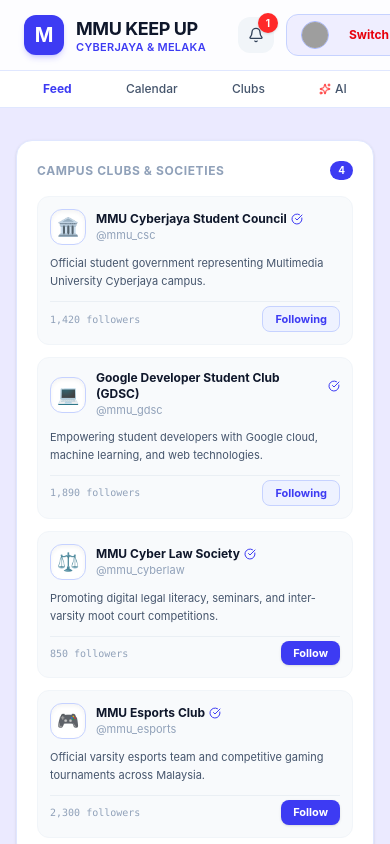
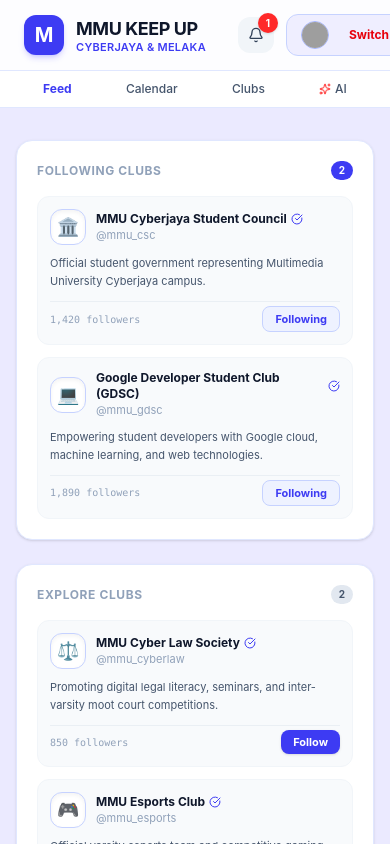
Before and after one commit to angdotcom/mmukeepup, a React (Vite) app: page / in a window 390 px wide. Shown: the top 844 px of the page. Built offline with nearby package versions, Linux system fonts and the light colour scheme; grey boxes are pictures that could not be loaded.

Commit message:
feat(clubs): split clubs into Following and Explore sections
Organized the club sidebar by separating clubs into "Following" and "Explore" categories to improve navigation and user focus.

```diff
--- a/src/App.tsx
+++ b/src/App.tsx
@@ -279,6 +279,9 @@
   // Comment input state per post
   const [commentInputs, setCommentInputs] = useState<{ [postId: string]: string }>({});
 
+  const followedClubs = REGISTERED_CLUBS.filter(c => followedClubIds.includes(c.id));
+  const exploreClubs = REGISTERED_CLUBS.filter(c => !followedClubIds.includes(c.id));
+
   const handleRegister = (e: React.FormEvent) => {
     e.preventDefault();
     if (!regName.trim()) return;
@@ -888,19 +891,20 @@
         ) : (
           <div className="grid grid-cols-1 lg:grid-cols-12 gap-8 items-start">
 
-            {/* LEFT SIDEBAR: Campus Clubs & Societies with Follow Toggles */}
+            {/* LEFT SIDEBAR: Separated Following Clubs & Explore Clubs Sections */}
             <div className="lg:col-span-3 space-y-6">
 
-              {/* Campus Clubs & Societies Sidebar Section */}
+              {/* Following Clubs Section */}
               <div className="bg-white rounded-2xl p-5 border border-indigo-100 shadow-sm space-y-4">
                 <div className="flex items-center justify-between">
-                  <h3 className="text-xs font-bold uppercase tracking-wider text-slate-400">Campus Clubs & Societies</h3>
-                  <span className="text-[10px] bg-[#3d3bf3] text-white px-2 py-0.5 rounded-full font-bold">{REGISTERED_CLUBS.length}</span>
-                </div>
+                  <h3 className="text-xs font-bold uppercase tracking-wider text-slate-400">Following Clubs</h3>
+                  <span className="text-[10px] bg-[#3d3bf3] text-white px-2 py-0.5 rounded-full font-bold">{followedClubs.length}</span>
+                </div>
+                {followedClubs.length === 0 ? (
+                  <p className="text-xs text-slate-400 italic py-2">You aren't following any clubs yet.</p>
+                ) : (
                   <div className="space-y-3">
-                  {REGISTERED_CLUBS.map(club => {
-                    const isFollowing = followedClubIds.includes(club.id);
-                    return (
+                    {followedClubs.map(club => (
                       <div key={club.id} className="p-3 rounded-xl bg-slate-50 border border-slate-100 hover:border-indigo-200 transition-all space-y-2.5">
                         <div className="flex items-start justify-between gap-2">
                           <div
@@ -930,19 +934,66 @@
                           </span>
                           <button
                             onClick={() => toggleFollowClub(club)}
-                            className={`px-3 py-1 rounded-lg text-[11px] font-bold transition-all ${
-                              isFollowing
-                                ? 'bg-indigo-50 text-[#3d3bf3] border border-indigo-200'
-                                : 'bg-[#3d3bf3] text-white hover:bg-indigo-700 shadow-sm'
-                            }`}
-                          >
-                            {isFollowing ? 'Following' : 'Follow'}
-                          </button>
-                        </div>
-                      </div>
-                    );
-                  })}
-                </div>
+                            className="px-3 py-1 rounded-lg text-[11px] font-bold bg-indigo-50 text-[#3d3bf3] border border-indigo-200 hover:bg-indigo-100 transition-all"
+                          >
+                            Following
+                          </button>
+                        </div>
+                      </div>
+                    ))}
+                  </div>
+                )}
+              </div>
+
+              {/* Explore Clubs Section */}
+              <div className="bg-white rounded-2xl p-5 border border-indigo-100 shadow-sm space-y-4">
+                <div className="flex items-center justify-between">
+                  <h3 className="text-xs font-bold uppercase tracking-wider text-slate-400">Explore Clubs</h3>
+                  <span className="text-[10px] bg-slate-200 text-slate-600 px-2 py-0.5 rounded-full font-bold">{exploreClubs.length}</span>
+                </div>
+                {exploreClubs.length === 0 ? (
+                  <p className="text-xs text-slate-400 italic py-2">You are following all available clubs!</p>
+                ) : (
+                  <div className="space-y-3">
+                    {exploreClubs.map(club => (
+                      <div key={club.id} className="p-3 rounded-xl bg-slate-50 border border-slate-100 hover:border-indigo-200 transition-all space-y-2.5">
+                        <div className="flex items-start justify-between gap-2">
+                          <div
+                            onClick={() => handleClubClick(club)}
+                            className="flex items-center gap-2.5 cursor-pointer group"
+                          >
+                            <div className="w-9 h-9 rounded-xl bg-white border border-indigo-200 flex items-center justify-center text-lg shrink-0 shadow-inner group-hover:scale-105 transition-transform">
+                              {club.avatar}
+                            </div>
+                            <div>
+                              <h4 className="text-xs font-bold text-slate-900 group-hover:text-[#3d3bf3] transition-colors flex items-center gap-1">
+                                {club.name}
+                                <CheckCircle className="w-3 h-3 text-[#3d3bf3] shrink-0" />
+                              </h4>
+                              <p className="text-[11px] text-slate-400">{club.handle}</p>
+                            </div>
+                          </div>
+                        </div>
+
+                        <p className="text-[11px] text-slate-600 line-clamp-2 leading-relaxed">
+                          {club.bio}
+                        </p>
+
+                        <div className="flex items-center justify-between pt-1 border-t border-slate-200/60">
+                          <span className="text-[10px] text-slate-400 font-mono">
+                            {club.followersCount.toLocaleString()} followers
+                          </span>
+                          <button
+                            onClick={() => toggleFollowClub(club)}
+                            className="px-3 py-1 rounded-lg text-[11px] font-bold bg-[#3d3bf3] text-white hover:bg-indigo-700 shadow-sm transition-all"
+                          >
+                            Follow
+                          </button>
+                        </div>
+                      </div>
+                    ))}
+                  </div>
+                )}
               </div>
 
               {/* Campus Filter */}
@@ -1258,10 +1309,19 @@
               <p className="text-xs text-slate-500 mt-0.5">Explore official student organizations, leadership contacts, and membership portals.</p>
             </div>
 
+            {/* Following Clubs Section in Directory */}
+            <div className="space-y-4">
+              <div className="flex items-center gap-2">
+                <h3 className="text-sm font-bold text-slate-800 uppercase tracking-wide">Following Clubs</h3>
+                <span className="text-xs bg-[#3d3bf3] text-white px-2 py-0.5 rounded-full font-bold">{followedClubs.length}</span>
+              </div>
+              {followedClubs.length === 0 ? (
+                <div className="bg-white rounded-2xl p-6 text-center border border-indigo-100 text-xs text-slate-400 italic">
+                  You aren't following any clubs yet. Explore and follow clubs below!
+                </div>
+              ) : (
                 <div className="grid grid-cols-1 md:grid-cols-2 lg:grid-cols-3 gap-6">
-              {REGISTERED_CLUBS.map((club) => {
-                const isFollowing = followedClubIds.includes(club.id);
-                return (
+                  {followedClubs.map((club) => (
                     <div key={club.id} className="bg-white rounded-2xl p-6 border border-indigo-100 shadow-sm space-y-4 hover:shadow-md transition-shadow">
                       <div className="flex items-center justify-between">
                         <span className="text-xs bg-indigo-50 text-[#3d3bf3] font-semibold px-2.5 py-1 rounded-lg">
@@ -1299,15 +1359,78 @@
                         </button>
                         <button
                           onClick={() => toggleFollowClub(club)}
-                        className={`px-3.5 py-1.5 rounded-xl text-xs font-bold transition-colors ${isFollowing ? 'bg-indigo-50 text-[#3d3bf3] border border-indigo-200' : 'bg-[#3d3bf3] text-white hover:bg-indigo-700'}`}
-                      >
-                        {isFollowing ? 'Following' : 'Follow Club'}
-                      </button>
-                    </div>
-                  </div>
-                );
-              })}
-            </div>
+                          className="px-3.5 py-1.5 rounded-xl text-xs font-bold bg-indigo-50 text-[#3d3bf3] border border-indigo-200 hover:bg-indigo-100 transition-colors"
+                        >
+                          Following
+                        </button>
+                      </div>
+                    </div>
+                  ))}
+                </div>
+              )}
+            </div>
+
+            {/* Explore Clubs Section in Directory */}
+            <div className="space-y-4 pt-4">
+              <div className="flex items-center gap-2">
+                <h3 className="text-sm font-bold text-slate-800 uppercase tracking-wide">Explore Clubs</h3>
+                <span className="text-xs bg-slate-200 text-slate-700 px-2 py-0.5 rounded-full font-bold">{exploreClubs.length}</span>
+              </div>
+              {exploreClubs.length === 0 ? (
+                <div className="bg-white rounded-2xl p-6 text-center border border-indigo-100 text-xs text-slate-400 italic">
+                  You are following all available clubs!
+                </div>
+              ) : (
+                <div className="grid grid-cols-1 md:grid-cols-2 lg:grid-cols-3 gap-6">
+                  {exploreClubs.map((club) => (
+                    <div key={club.id} className="bg-white rounded-2xl p-6 border border-indigo-100 shadow-sm space-y-4 hover:shadow-md transition-shadow">
+                      <div className="flex items-center justify-between">
+                        <span className="text-xs bg-indigo-50 text-[#3d3bf3] font-semibold px-2.5 py-1 rounded-lg">
+                          MMU {club.campus}
+                        </span>
+                        <span className="text-xs text-slate-500 flex items-center gap-1 font-mono">
+                          <Users className="w-3.5 h-3.5" />
+                          {club.followersCount.toLocaleString()} followers
+                        </span>
+                      </div>
+                      <div
+                        onClick={() => handleClubClick(club)}
+                        className="cursor-pointer group"
+                      >
+                        <div className="flex items-center gap-3">
+                          <div className="w-12 h-12 rounded-2xl bg-[#ebeaff] flex items-center justify-center text-2xl group-hover:scale-105 transition-transform">
+                            {club.avatar}
+                          </div>
+                          <div>
+                            <h3 className="text-base font-bold text-slate-900 group-hover:text-[#3d3bf3] transition-colors flex items-center gap-1.5">
+                              {club.name}
+                              <CheckCircle className="w-4 h-4 text-[#3d3bf3]" />
+                            </h3>
+                            <p className="text-xs text-slate-400">{club.handle}</p>
+                          </div>
+                        </div>
+                        <p className="text-xs text-slate-600 mt-3 leading-relaxed">{club.bio}</p>
+                      </div>
+                      <div className="pt-2 border-t border-slate-100 flex items-center justify-between">
+                        <button
+                          onClick={() => handleClubClick(club)}
+                          className="text-xs font-semibold text-[#3d3bf3] hover:underline"
+                        >
+                          View Profile & Feed
+                        </button>
+                        <button
+                          onClick={() => toggleFollowClub(club)}
+                          className="px-3.5 py-1.5 rounded-xl text-xs font-bold bg-[#3d3bf3] text-white hover:bg-indigo-700 transition-colors"
+                        >
+                          Follow Club
+                        </button>
+                      </div>
+                    </div>
+                  ))}
+                </div>
+              )}
+            </div>
+
           </div>
         )}
 
@@ -1409,7 +1532,6 @@
                 </div>
               </div>
 
-              {/* 1. Photo Upload / Image URL Input (at top) */}
               <div>
                 <label className="block text-xs font-bold text-slate-700 mb-1">Media Image / Photo (Optional)</label>
                 <input
@@ -1421,7 +1543,6 @@
                 />
               </div>
 
-              {/* 2. Post Content / Description Textarea (middle) */}
               <div>
                 <label className="block text-xs font-bold text-slate-700 mb-1">Post Content / Description</label>
                 <textarea
@@ -1433,7 +1554,6 @@
                 />
               </div>
 
-              {/* 3. URL Link Input (bottom) */}
               <div>
                 <label className="block text-xs font-bold text-slate-700 mb-1">External Reference URL (Optional)</label>
                 <input
```
Also changed, not shown: .aistudio/artifacts/brain/2e46ce3b-c8ca-49de-b3cf-a96885f07875/implementation_plan.md, .aistudio/artifacts/brain/2e46ce3b-c8ca-49de-b3cf-a96885f07875/implementation_plan.md.metadata.json. Lines whose indentation alone changed are shown as unchanged.
